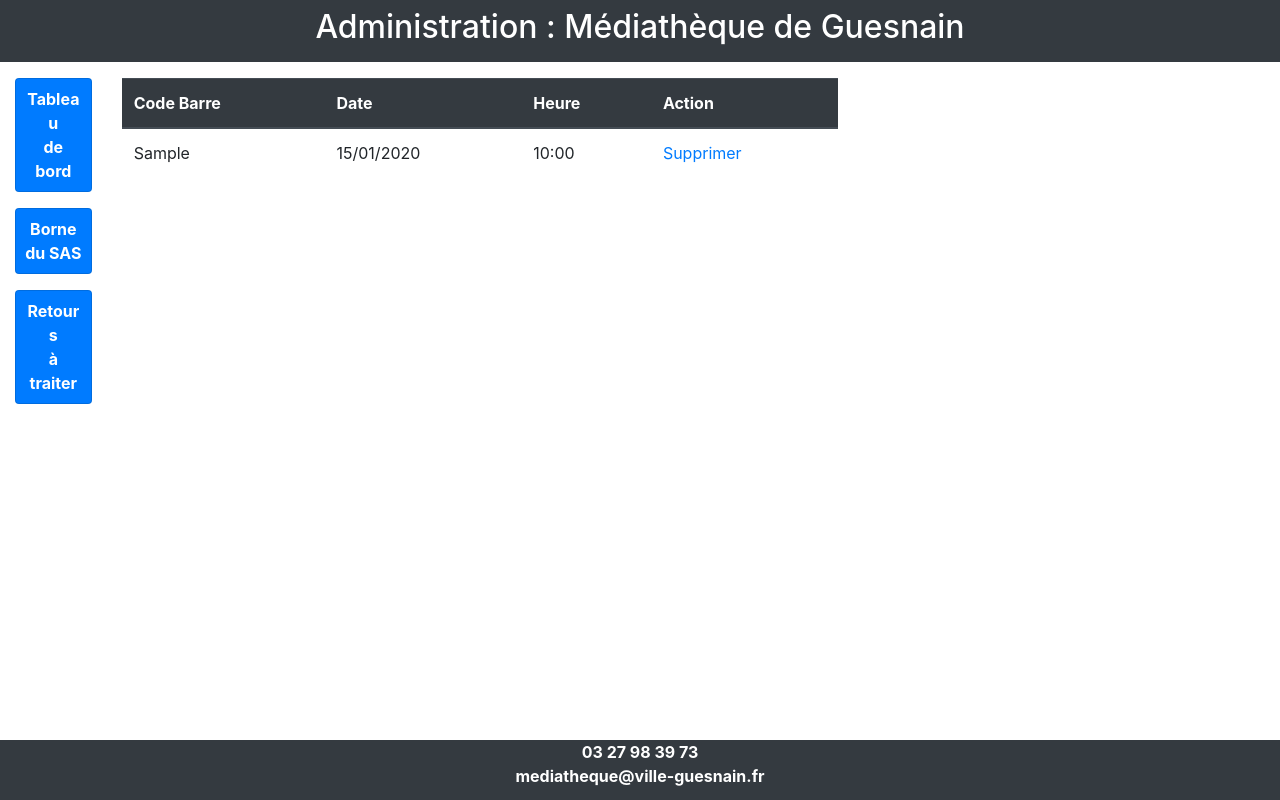
After one commit to Gazuka/SymCom4, a Symfony app: template SymCom4/templates/mediatheque_drive_admin/scanretour.html.twig in a window 1280 px wide. The commit adds this page. Run offline with Twig, Linux system fonts and the light colour scheme; the template is opened without the code that fills it: most values are stand-ins (such as "Sample title", 1, 10 or a date in 2020); some libraries are stand-ins or nearby versions.

Commit message:
Gestion des scans retours

```diff
--- a/SymCom4/templates/mediatheque_drive_admin/_menu.html.twig
+++ b/SymCom4/templates/mediatheque_drive_admin/_menu.html.twig
@@ -8,3 +8,8 @@
         Borne<br/>du SAS
     </a>
 </div>
+<div class="card bg-primary p-2 mb-3">
+    <a class="text-white text-center font-weight-bold" href="{{ path('admin_mediatheque_drive_scansretour') }}">
+        Retours<br/>à traiter
+    </a>
+</div>
--- a/SymCom4/templates/mediatheque_drive_admin/borne.html.twig
+++ b/SymCom4/templates/mediatheque_drive_admin/borne.html.twig
@@ -106,7 +106,7 @@
         {% if creneau.debut <= now and creneau.fin >= now %}
             {% if creneau.etat == 'RESERVE' %}
                 <div class="card mb-3 p-3">
-                    <a href='{{ path('admin_mediatheque_drive_creneau_finir', {'idcreneau': creneau.id }) }}' class="btn btn-success">
+                    <a href='{{ path('admin_mediatheque_drive_creneau_finir_borne', {'idcreneau': creneau.id }) }}' class="btn btn-success">
                         L'adhérent est venu retirer sa commande
                     </a>
                 </div>
--- /dev/null
+++ b/SymCom4/templates/mediatheque_drive_admin/scanretour.html.twig
@@ -0,0 +1,26 @@
+{% extends 'mediatheque_drive_admin/_base_admin_drive_mediatheque.html.twig' %}
+
+{% block content %}
+
+    <table class="table">
+        <thead class="thead-dark">
+            <tr>
+                <th scope="col">Code Barre</th>
+                <th scope="col">Date</th>
+                <th scope="col">Heure</th>
+                <th scope="col">Action</th>
+            </tr>
+        </thead>
+        <tbody>
+            {% for scan in scansRetour %}
+                <tr class='col-12'>
+                    <td>{{ scan.codeBarre }}</td>
+                    <td>{{ scan.dateScan | date('d/m/Y') }}</td>
+                    <td>{{ scan.dateScan | date('H:i') }}</td>
+                    <td><a href="{{ path('admin_mediatheque_drive_scanretour_supprimer', {'idscan': scan.id }) }}">Supprimer</a></td>
+                </tr>
+            {% endfor %}
+        </tbody>
+    </table>
+
+{% endblock %}
```
Also changed, not shown: SymCom4/src/Controller/MediathequeDriveAdminController.php (+30 -5 lines), SymCom4/src/Repository/MediathequeDriveScanRetourRepository.php (+10 -0 lines).
